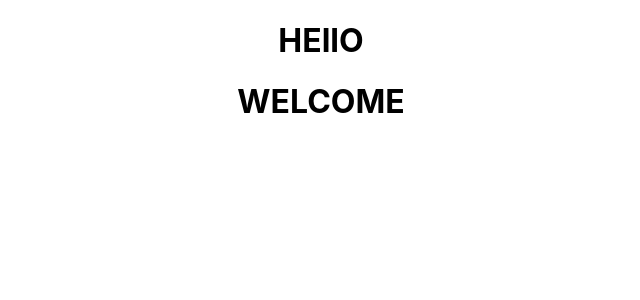
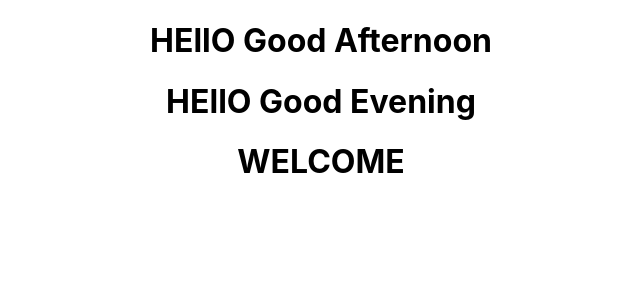
Before and after one commit to sammyyaws/react-tutorials, a React (Create React App) app: page / in a window 1280 px wide. Shown: the top 300 px of the page, without its empty margins (319-959 px from the left). Built offline with nearby package versions, Linux system fonts and the light colour scheme.

Commit message:
props beginning

```diff
--- a/src/App.js
+++ b/src/App.js
@@ -6,8 +6,9 @@ function App() {
   return (
     <div className="App">
 
-    <Greet/><Welcome/>
-
+    <Greet greet="Good Afternoon"/>
+    <Greet greet="Good Evening"/>
+    <Welcome/>
 
 
 
--- a/src/greet.js
+++ b/src/greet.js
@@ -2,8 +2,8 @@ import React from 'react';
 
 
 //functional component
-const Greet= () =>{
-return <h1>HEllO  </h1>
+const Greet= (props) =>{
+return <h1>HEllO  {props.greet}</h1>
 }
 
 export default Greet;
```
